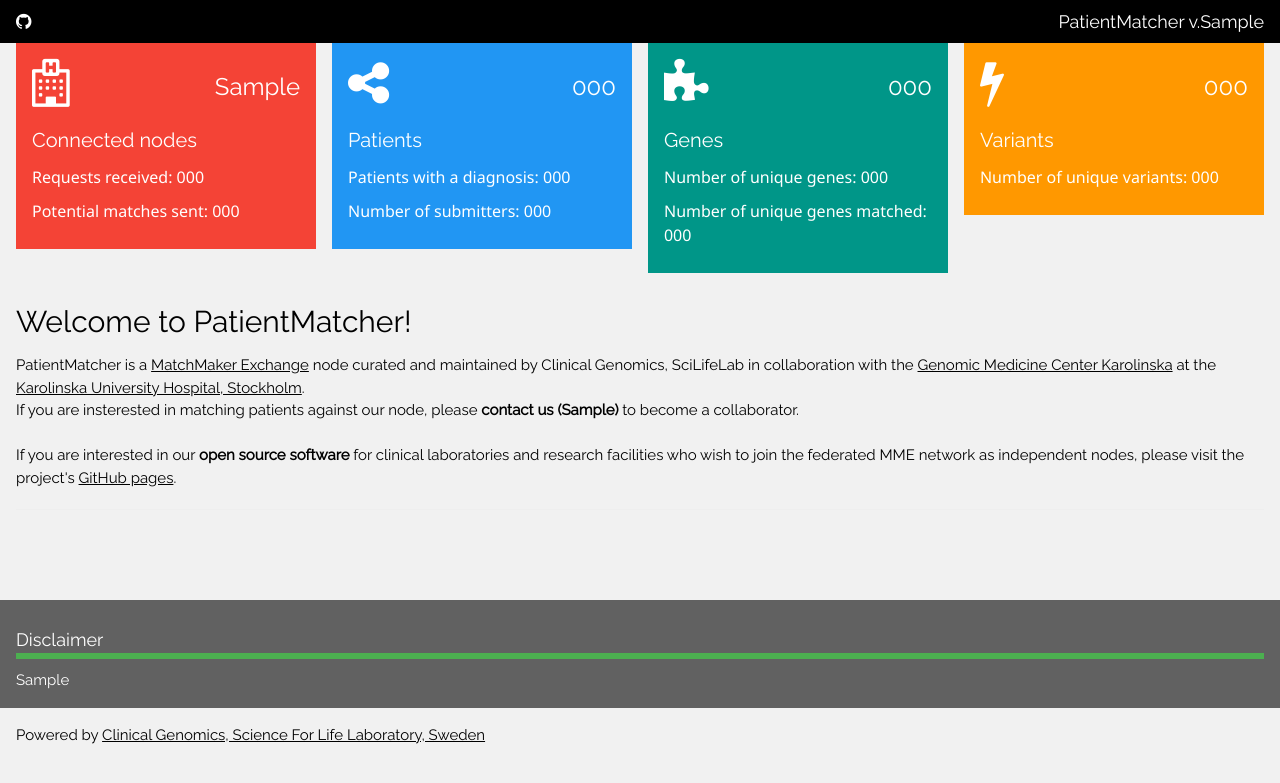
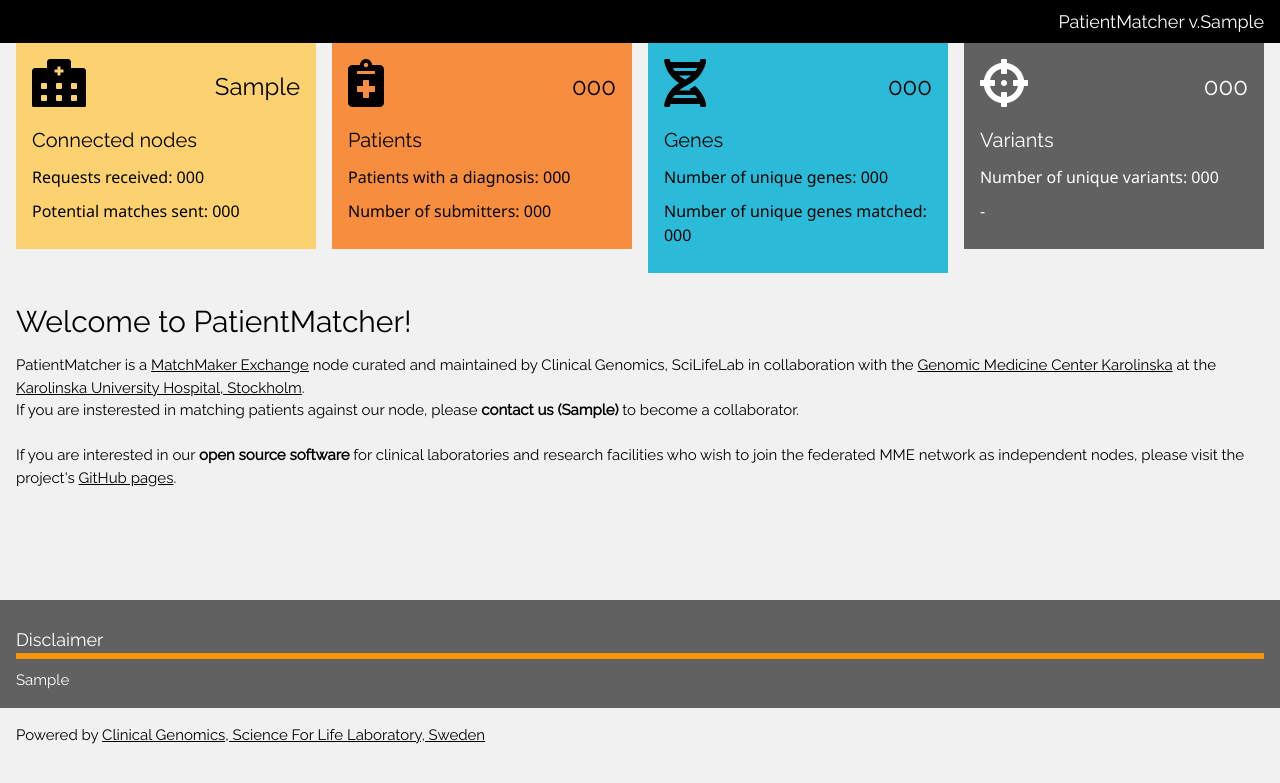
Before and after one commit to Clinical-Genomics/patientMatcher, a Python web app: template patientMatcher/server/templates/index.html in a window 1280 px wide. Shown: the top 783 px of the page. Run offline with Jinja, Linux system fonts and the light colour scheme; the template is opened without the code that fills it: most values are stand-ins (such as "Sample title", 1, 10 or a date in 2020); some libraries are stand-ins or nearby versions.

Commit message:
Changed colors of landing page

```diff
--- a/patientMatcher/server/templates/index.html
+++ b/patientMatcher/server/templates/index.html
@@ -5,7 +5,7 @@
 <meta name="viewport" content="width=device-width, initial-scale=1">
 <link rel="stylesheet" href="https://www.w3schools.com/w3css/4/w3.css">
 <link rel="stylesheet" href="https://fonts.googleapis.com/css?family=Raleway">
-<link rel="stylesheet" href="https://cdnjs.cloudflare.com/ajax/libs/font-awesome/4.7.0/css/font-awesome.min.css">
+<link rel="stylesheet" href="https://pro.fontawesome.com/releases/v5.10.0/css/all.css" integrity="sha384-AYmEC3Yw5cVb3ZcuHtOA93w35dYTsvhLPVnYs9eStHfGJvOvKxVfELGroGkvsg+p" crossorigin="anonymous"/>
 <style>
 html,body,h1,h2,h3,h4,h5 {font-family: "Raleway", sans-serif}
 #footer {
@@ -18,7 +18,7 @@ html,body,h1,h2,h3,h4,h5 {font-family: "Raleway", sans-serif}
 <body class="w3-light-grey">
 
 <!-- Top container -->
-<div class="w3-bar w3-top w3-black w3-large" style="z-index:4">
+<div class="w3-bar w3-top w3-large w3-text-white w3-black" style="z-index:4;">
   <button class="w3-bar-item w3-button w3-hide-large w3-hover-none w3-hover-text-light-grey" onclick="w3_open();"><i class="fa fa-bars"></i> &nbsp;Menu</button>
   <span class="w3-bar-item w3-left"><a href="https://github.com/Clinical-Genomics/patientMatcher" target="_blank" class="fa fa-github" style="text-decoration: none;"></a></span>
   <span class="w3-bar-item w3-right">PatientMatcher v.{{software_version}}</span>
@@ -29,8 +29,8 @@ html,body,h1,h2,h3,h4,h5 {font-family: "Raleway", sans-serif}
 
   <div class="w3-row-padding w3-margin-bottom">
     <div class="w3-quarter">
-      <div class="w3-container w3-red w3-padding-16">
-        <div class="w3-left"><i class="fa fa-hospital-o w3-xxxlarge"></i></div>
+      <div class="w3-container w3-padding-16" style="background-color:#FCD271;">
+        <div class="w3-left"><i class="fas fa-hospital-alt w3-xxxlarge"></i></div>
         <div class="w3-right">
           <h3>{{connected_nodes}}</h3>
         </div>
@@ -41,8 +41,8 @@ html,body,h1,h2,h3,h4,h5 {font-family: "Raleway", sans-serif}
       </div>
     </div>
     <div class="w3-quarter">
-      <div class="w3-container w3-blue w3-padding-16">
-        <div class="w3-left"><i class="fa fa-share-alt w3-xxxlarge"></i></div>
+      <div class="w3-container w3-padding-16" style="background-color:#F78D3F;">
+        <div class="w3-left"><i class="fas fa-notes-medical w3-xxxlarge"></i></div>
         <div class="w3-right">
           <h3>{{node_stats.numberOfCases}}</h3>
         </div>
@@ -53,8 +53,8 @@ html,body,h1,h2,h3,h4,h5 {font-family: "Raleway", sans-serif}
       </div>
     </div>
     <div class="w3-quarter">
-      <div class="w3-container w3-teal w3-padding-16">
-        <div class="w3-left"><i class="fa fa-puzzle-piece w3-xxxlarge"></i></div>
+      <div class="w3-container w3-padding-16" style="background-color:#2BBBD8;">
+        <div class="w3-left"><i class="fas fa-dna w3-xxxlarge"></i></div>
         <div class="w3-right">
           <h3>{{node_stats.numberOfGenes}}</h3>
         </div>
@@ -65,14 +65,15 @@ html,body,h1,h2,h3,h4,h5 {font-family: "Raleway", sans-serif}
       </div>
     </div>
     <div class="w3-quarter">
-      <div class="w3-container w3-orange w3-text-white w3-padding-16">
-        <div class="w3-left"><i class="fa fa-bolt w3-xxxlarge"></i></div>
+      <div class="w3-container w3-dark-grey w3-text-white w3-padding-16">
+        <div class="w3-left"><i class="fas fa-crosshairs w3-xxxlarge"></i></div>
         <div class="w3-right">
           <h3>{{node_stats.numberOfVariants}}</h3>
         </div>
         <div class="w3-clear"></div>
         <h4>Variants</h4>
         <h6>Number of unique variants: {{node_stats.numberOfUniqueVariants}}</h6>
+        <h6>-</h6>
       </div>
     </div>
   </div>
@@ -89,9 +90,9 @@ html,body,h1,h2,h3,h4,h5 {font-family: "Raleway", sans-serif}
 </div>
 
 <div id="footer">
-  <div class="w3-container w3-dark-grey w3-padding-16">
+  <div class="w3-container w3-dark-grey w3-text-white w3-padding-16">
     <div class="w3-row">
-      <h5 class="w3-bottombar w3-border-green">Disclaimer</h5>
+      <h5 class="w3-bottombar w3-border-orange">Disclaimer</h5>
       {{ node_disclaimer }}
     </div>
   </div>
```
Also changed, not shown: CHANGELOG.md.
